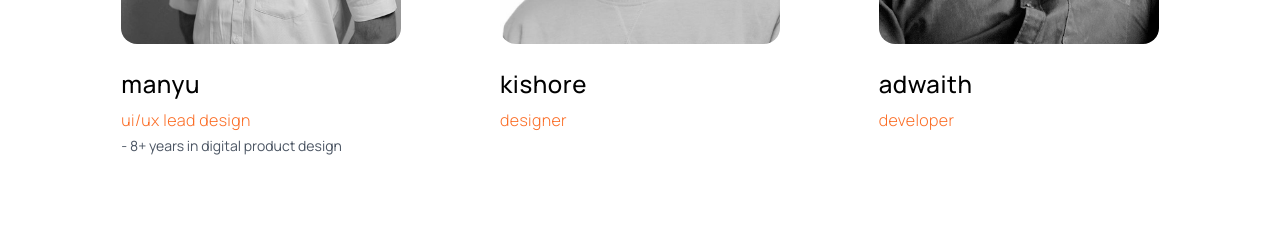
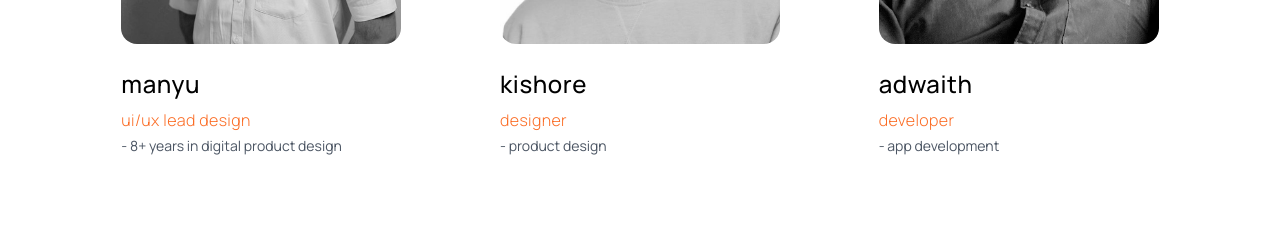
Before and after one commit to kichuman28/thinnan-website, a React (Vite) app: page / in a window 1280 px wide. Shown: the part 5780-6006 px from the top of the page. Built offline with nearby package versions, Linux system fonts and the light colour scheme.

Commit message:
Update: Final touch ups

```diff
--- a/index.html
+++ b/index.html
@@ -4,9 +4,9 @@
     <meta charset="UTF-8" />
     <link rel="icon" type="image/png" href="/src/assets/icons/app_icon.png" />
     <meta name="viewport" content="width=device-width, initial-scale=1.0" />
-    <meta name="description" content="thinnan - Social Food Network. Connect with food enthusiasts, discover cookouts, and share culinary experiences." />
+    <meta name="description" content="Social Food Network." />
     <meta name="keywords" content="thinnan, social food network, cookouts, culinary experiences, food sharing, food community" />
-    <title>thinnan | Social Food Network</title>
+    <title>thinnan</title>
   </head>
   <body>
     <div id="root"></div>
--- a/src/components/founders_section.jsx
+++ b/src/components/founders_section.jsx
@@ -65,14 +65,14 @@
     {
       name: "kishore",
       role: "designer",
-      areas: [],
+      areas: ["product design"],
       image: kishoreImg,
       linkedin: "https://www.linkedin.com/in/kishorenataraj/"
     },
     {
       name: "adwaith",
       role: "developer",
-      areas: [],
+      areas: ["app development"],
       image: adwaithImg,
       linkedin: "https://www.linkedin.com/in/adwaith-jayasankar-156539200/"
     }
```
